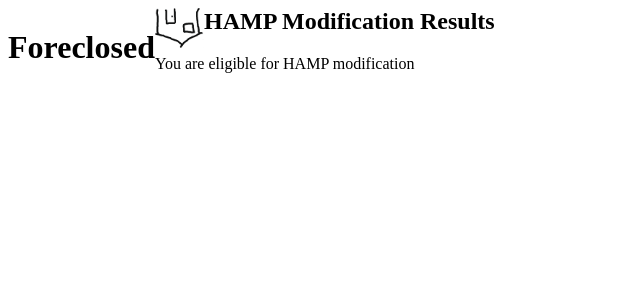
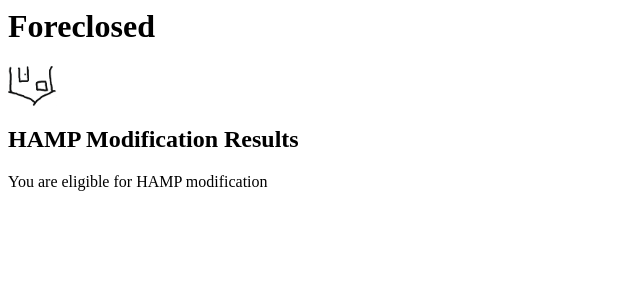
Before and after one commit to cs673dna/foreclosed, a Python web app: template templates/HAMP.html in a window 1280 px wide. Shown: the top 300 px of the page, without its empty margins (0-640 px from the left). Run offline with Jinja, Linux system fonts and the light colour scheme; the template is opened without the code that fills it, so the values that code supplies are empty.

Commit message:
screwing around with css

```diff
--- a/static/index.css
+++ b/static/index.css
@@ -1,10 +1,13 @@
 @charset "UTF-8";
 
 #top_left_logo{
-	float: left;
 	height: 2.5em;
 }
 
-#title{
+#foreclosed_heading{
 	float: left;
 }
+
+#HAMP_title {
+	clear: both;
+}
```
